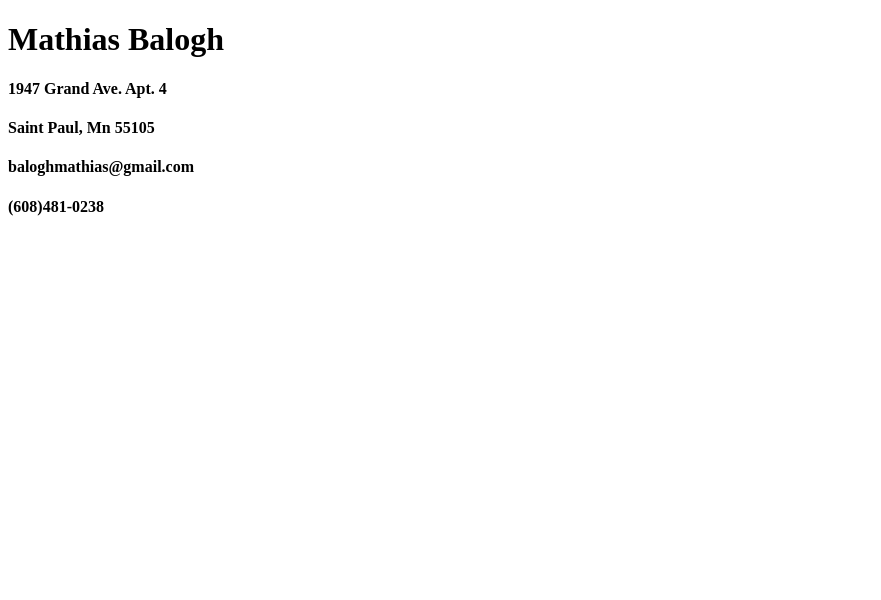
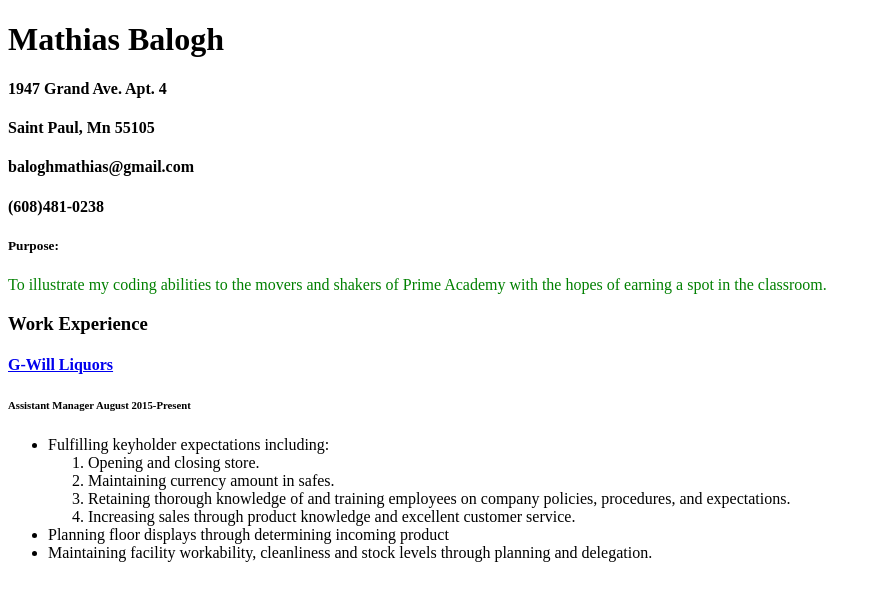
Before and after one commit to mathiasbalogh/mathiasbalogh.github.io, a plain HTML site: page index.html in a window 1280 px wide. Shown: the whole page, without its empty margins (0-881 px from the left). Drawn offline with Linux system fonts and the light colour scheme.

Commit message:
add body text

```diff
--- a/index.html
+++ b/index.html
@@ -5,12 +5,33 @@
       <link rel="stylesheet" href="style.css"/>
     </head>
     <body>
-      <div class="main">
+      <div class="header">
        <h1>Mathias Balogh</h1>
        <h4>1947 Grand Ave. Apt. 4</h4>
        <h4>Saint Paul, Mn 55105</h4>
        <h4>baloghmathias@gmail.com</h4>
        <h4>(608)481-0238</h4>
       </div>
+      <div class="main">
+        <h5>Purpose:</h5>
+        <p>To illustrate my coding abilities to the movers and shakers of Prime Academy with the hopes of earning a spot in the classroom.</p>
+        <h3>Work Experience</h3>
+        <h4>
+          <a href="http://g-willliquors.com">G-Will Liquors</a>
+        </h4>
+          <h6>Assistant Manager August 2015-Present</h6>
+          <ul>
+            <li>Fulfilling keyholder expectations including:</li>
+              <ol>
+                <li>Opening and closing store.</li>
+                <li>Maintaining currency amount in safes.</li>
+                <li>Retaining thorough knowledge of and training employees on company policies, procedures, and expectations.</li>
+                <li>Increasing sales through product knowledge and excellent customer service.</li>
+            </ol>
+            <li>Planning floor displays through determining incoming product</li>
+            <li>Maintaining facility workability, cleanliness and stock levels through planning and delegation.</li>
+          </ul>
+          </div>
+
     </body>
   </html>
```
